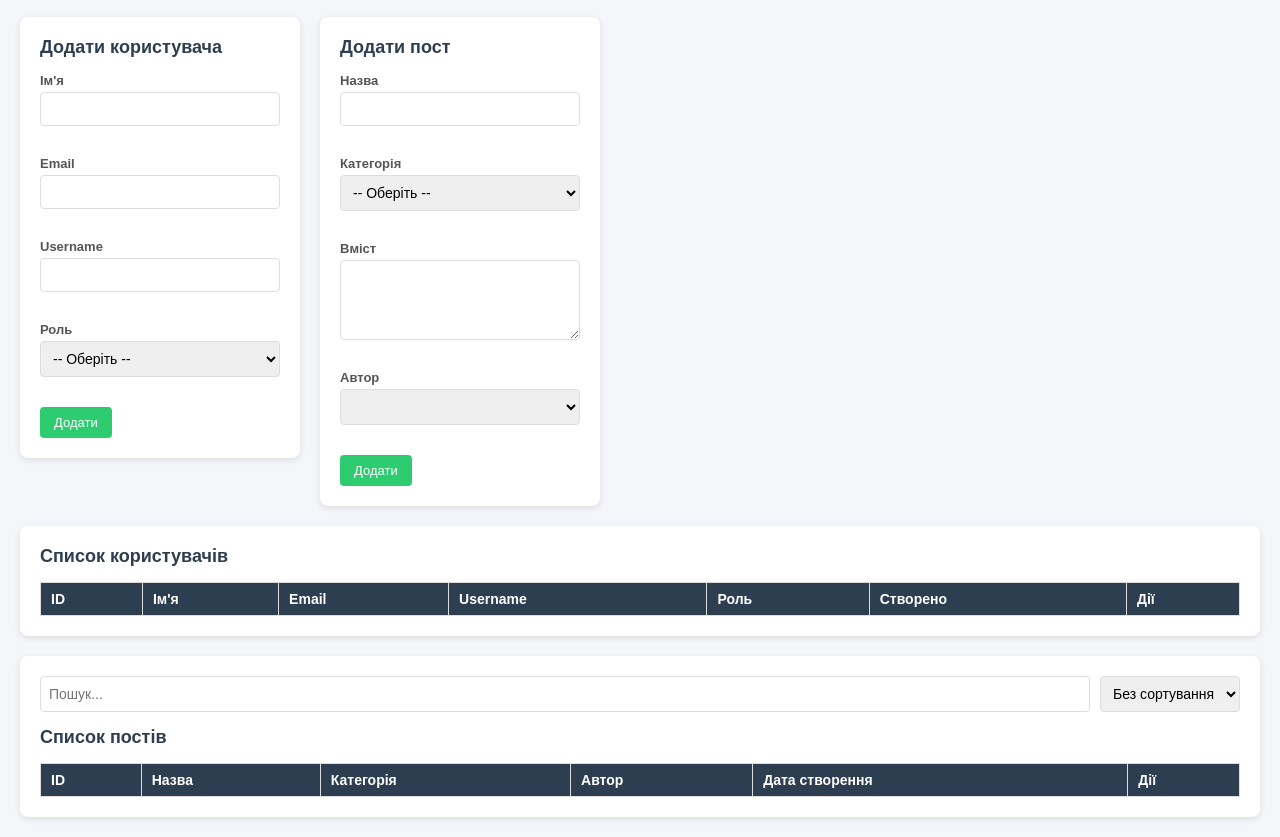
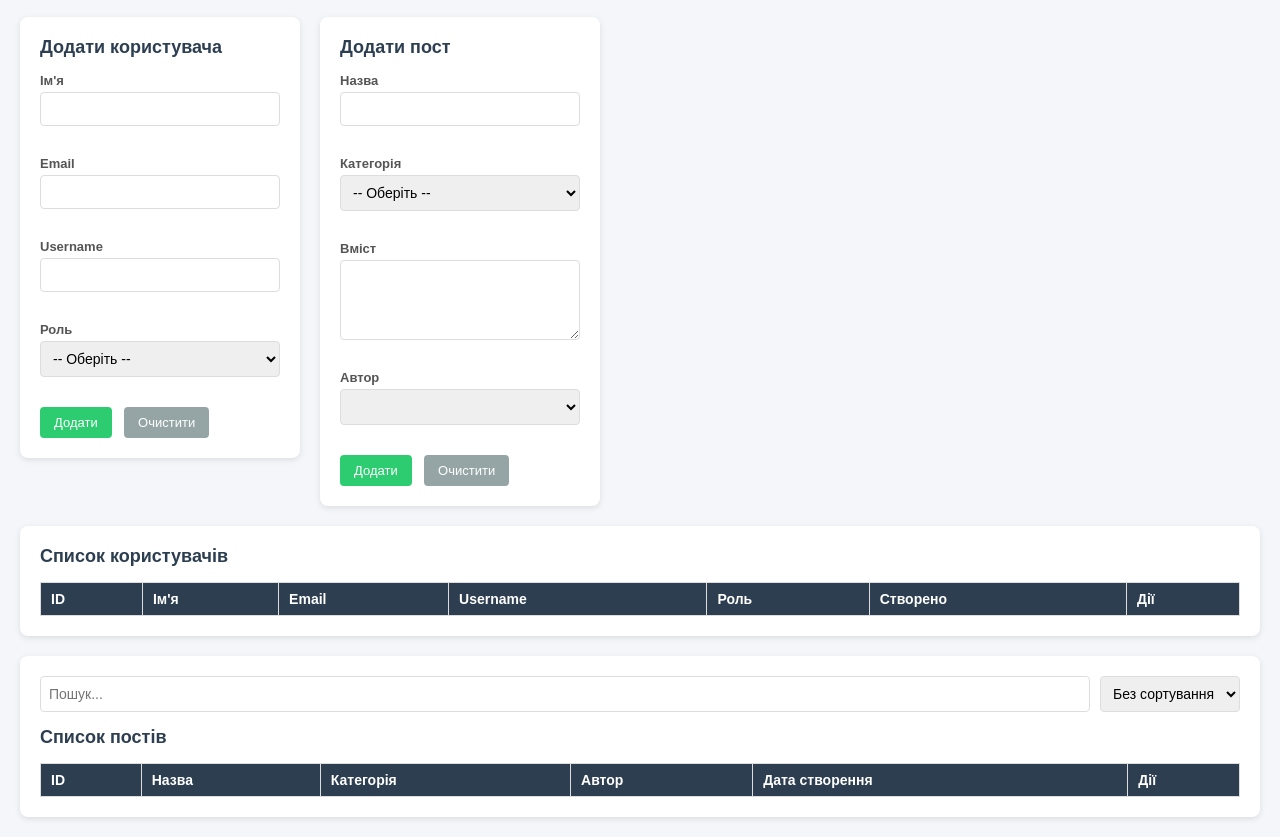
Before and after one commit to rarsen23a-tech/lab-1, a plain HTML site: page frontend/index.html in a window 1280 px wide. Shown: the part 80-917 px from the top of the page. Drawn offline with Linux system fonts and the light colour scheme; a script that the page names is missing.

Commit message:
Add clear buttons to user and post forms
Added clear buttons to user and post forms for better usability.

```diff
--- a/frontend/index.html
+++ b/frontend/index.html
@@ -45,6 +45,7 @@
 						<small class="error" id="userRoleError"></small>
 					</div>
 					<button type="submit">Додати</button>
+					<button type="button" id="clearUserFormBtn" class="btn-secondary">Очистити</button>
 				</form>
 			</section>
 
@@ -79,6 +80,7 @@
 					</div>
 					<button type="submit">Додати</button>
 					<button type="button" id="cancelEditBtn" style="display:none;">Скасувати</button>
+					<button type="button" id="clearPostFormBtn" class="btn-secondary">Очистити</button>
 				</form>
 			</section>
 
```
